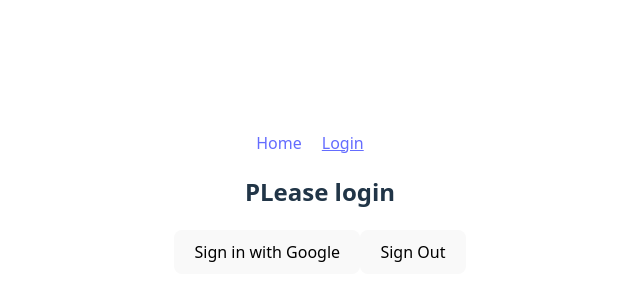
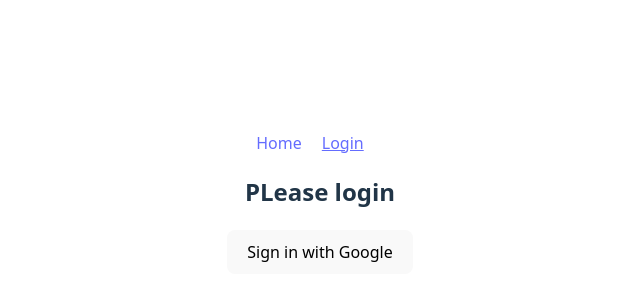
Before and after one commit to rimpakasundi07/Simple-Firebase-Auth, a React (Vite) app: page /login in a window 1280 px wide. Shown: the part 198-498 px from the top of the page, without its empty margins (320-960 px from the left). Built offline with nearby package versions, Linux system fonts and the light colour scheme.

Commit message:
Add conditional rendering for login/logout buttons

```diff
--- a/src/components/Login.jsx
+++ b/src/components/Login.jsx
@@ -32,13 +32,20 @@ const Login = () => {
   return (
     <div>
       <h2>PLease login</h2>
-      <button onClick={handleGoogleSignIn}>Sign in with Google</button>
-      <button onClick={handleSignOut}>Sign Out</button>
+      {/* <button onClick={handleGoogleSignIn}>Sign in with Google</button>
+      <button onClick={handleSignOut}>Sign Out</button> */}
+
+      {user ? (
+        <button onClick={handleSignOut}>Sign Out</button>
+      ) : (
+        <button onClick={handleGoogleSignIn}>Sign in with Google</button>
+      )}
+
       {user && (
         <div>
           <h3>{user?.displayName}</h3>
           <h5>Email : {user.email} </h5>
-          <img src={user.photoURL} alt="" />
+          <img src={user?.photoURL} alt="" />
         </div>
       )}
     </div>
```
